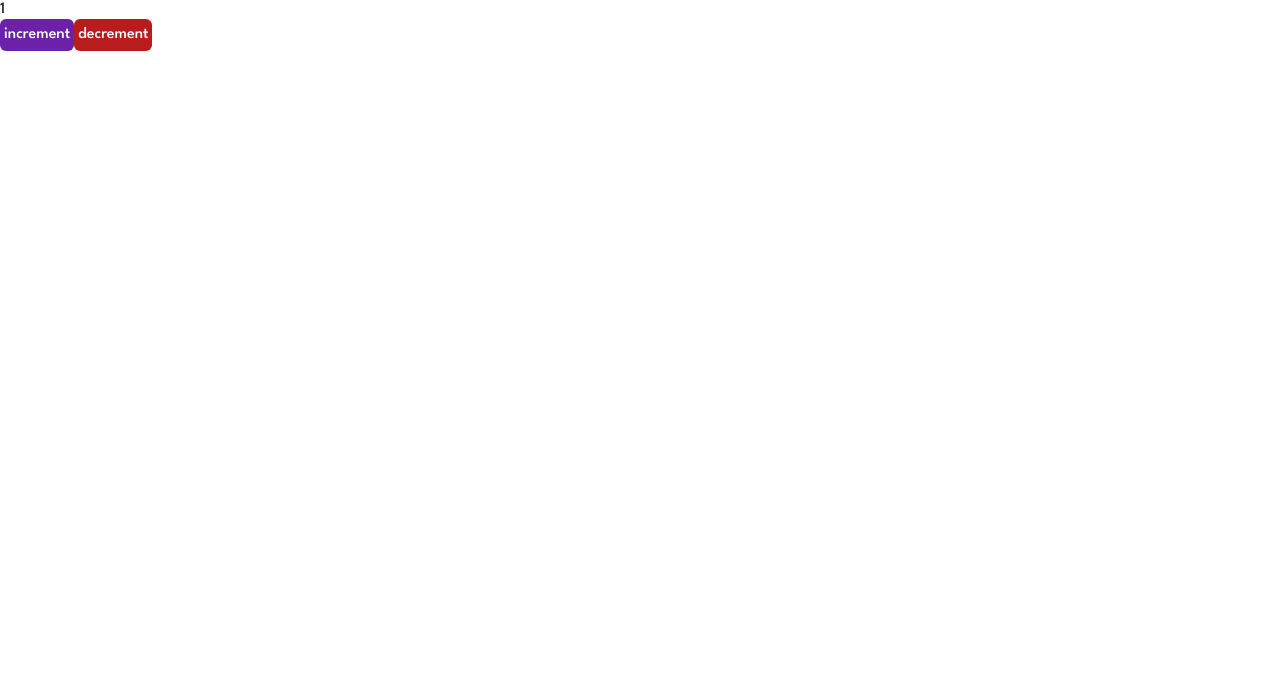
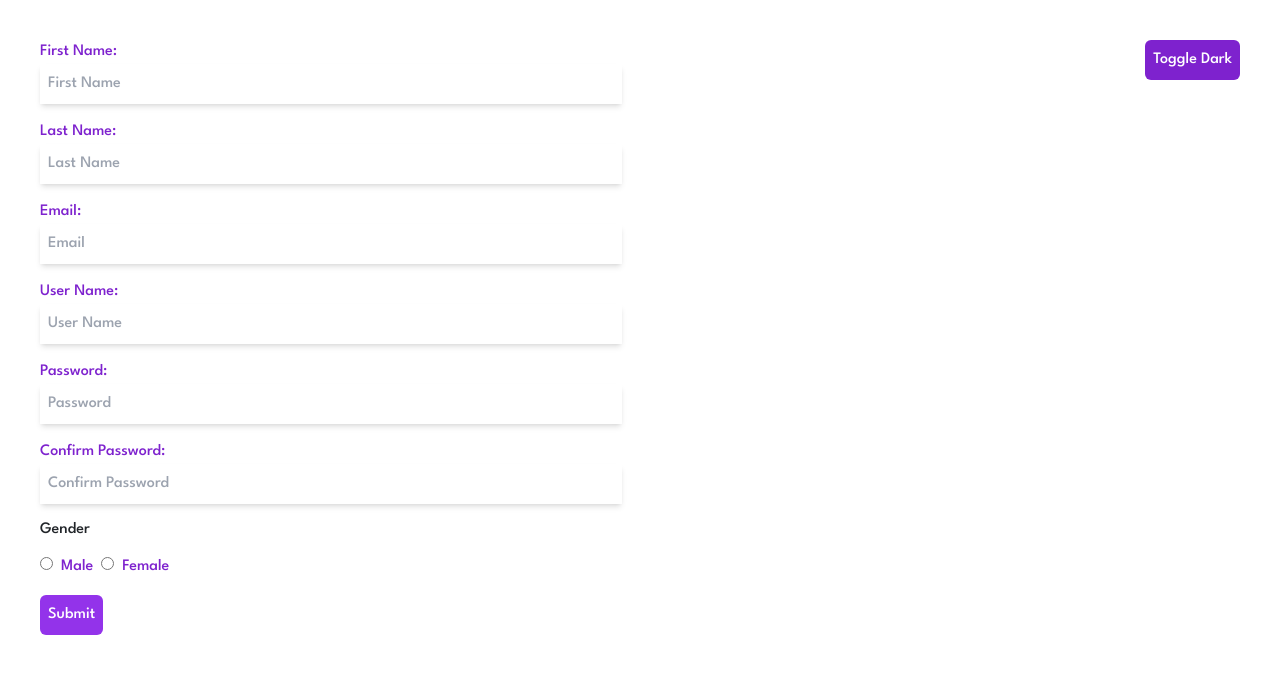
Before and after one commit to Mark-Alexis-Posadas/react-mini-practice, a React (Vite) app: page / in a window 1280 px wide. Shown: the top 674 px of the page. Built offline with nearby package versions, Linux system fonts and the light colour scheme.

Commit message:
added reducer form

```diff
--- a/src/App.jsx
+++ b/src/App.jsx
@@ -1,10 +1,49 @@
-import Root from "./components/Exercises/Context/Root";
+// import { useReducer } from "react";
+
+// const initialState = {
+//   isToggleOne: false,
+//   isToggleTwo: false,
+// };
+
+// const reducer = (state, action) => {
+//   switch (action.type) {
+//     case "TOGGLE":
+//       return { ...state, [action.payload]: !state[action.payload] };
+//     default:
+//       return state;
+//   }
+// };
+
+// export default function App() {
+//   const [toggle, dispatch] = useReducer(reducer, initialState);
+
+//   return (
+//     <div>
+//       <button
+//         onClick={() => dispatch({ type: "TOGGLE", payload: "isToggleOne" })}
+//       >
+//         Toggle one
+//       </button>
+//       <button
+//         onClick={() => dispatch({ type: "TOGGLE", payload: "isToggleTwo" })}
+//       >
+//         Toggle two
+//       </button>
+
+//       {toggle.isToggleOne && <div>Content one</div>}
+//       {toggle.isToggleTwo && <div>Content two</div>}
+//     </div>
+//   );
+// }
+
+import React from "react";
+import ReducerForm from "./components/Forms/ReducerForm";
 
 const App = () => {
   return (
-    <div>
-      <Root />
-    </div>
+    <>
+      <ReducerForm />
+    </>
   );
 };
 
--- /dev/null
+++ b/src/components/Forms/ReducerForm.jsx
@@ -0,0 +1,180 @@
+import React, { useReducer } from "react";
+
+const initialState = {
+  firstName: "",
+  lastName: "",
+  email: "",
+  userName: "",
+  password: "",
+  confirmPassword: "",
+  gender: "",
+  submittedData: null,
+  theme: false,
+};
+
+function reducer(state, action) {
+  switch (action.type) {
+    case "UPDATE_FIELD":
+      return {
+        ...state,
+        [action.field]: action.value,
+      };
+    case "SUBMIT_FORM":
+      return {
+        ...state,
+        submittedData: { ...state },
+      };
+    case "TOGGLE_THEME":
+      return { ...state, theme: !state.theme };
+    default:
+      return state;
+  }
+}
+
+export default function ReducerForm() {
+  const [state, dispatch] = useReducer(reducer, initialState);
+
+  const handleChange = (e) => {
+    const { name, value } = e.target;
+    dispatch({
+      type: "UPDATE_FIELD",
+      field: name,
+      value: value,
+    });
+  };
+
+  const handleTheme = () => {
+    dispatch({ type: "TOGGLE_THEME" });
+  };
+
+  const handleSubmit = (e) => {
+    e.preventDefault();
+    dispatch({ type: "SUBMIT_FORM" });
+  };
+
+  return (
+    <div
+      className={`min-h-screen grid grid-cols-2 gap-9 p-10 ${
+        state.theme ? "bg-black" : "bg-white"
+      }`}
+    >
+      <form onSubmit={handleSubmit}>
+        <div className="flex justify-center flex-col mb-3">
+          <label className="text-purple-700">First Name:</label>
+          <input
+            className="w-full p-2 bg-white shadow-md"
+            type="text"
+            name="firstName"
+            value={state.firstName}
+            onChange={handleChange}
+            placeholder="First Name"
+          />
+        </div>
+        <div className="flex justify-center flex-col mb-3">
+          <label className="text-purple-700">Last Name:</label>
+          <input
+            className="w-full p-2 bg-white shadow-md"
+            type="text"
+            name="lastName"
+            value={state.lastName}
+            onChange={handleChange}
+            placeholder="Last Name"
+          />
+        </div>
+        <div className="flex justify-center flex-col mb-3">
+          <label className="text-purple-700">Email:</label>
+          <input
+            className="w-full p-2 bg-white shadow-md"
+            type="email"
+            name="email"
+            value={state.email}
+            onChange={handleChange}
+            placeholder="Email"
+          />
+        </div>
+        <div className="flex justify-center flex-col mb-3">
+          <label className="text-purple-700">User Name:</label>
+          <input
+            className="w-full p-2 bg-white shadow-md"
+            type="text"
+            name="userName"
+            value={state.userName}
+            onChange={handleChange}
+            placeholder="User Name"
+          />
+        </div>
+        <div className="flex justify-center flex-col mb-3">
+          <label className="text-purple-700">Password:</label>
+          <input
+            className="w-full p-2 bg-white shadow-md"
+            type="password"
+            name="password"
+            value={state.password}
+            onChange={handleChange}
+            placeholder="Password"
+          />
+        </div>
+        <div className="flex justify-center flex-col mb-3">
+          <label className="text-purple-700">Confirm Password:</label>
+          <input
+            className="w-full p-2 bg-white shadow-md"
+            type="password"
+            name="confirmPassword"
+            value={state.confirmPassword}
+            onChange={handleChange}
+            placeholder="Confirm Password"
+          />
+        </div>
+        <div>
+          <h1>Gender</h1>
+          <ul className="flex item-center my-3">
+            <li className="flex-items-center mr-2">
+              <input
+                className="mr-2"
+                type="radio"
+                name="gender"
+                value="male"
+                onChange={handleChange}
+              />
+              <label className="text-purple-700">Male</label>
+            </li>
+            <li className="flex-items-center">
+              <input
+                className="mr-2"
+                type="radio"
+                name="gender"
+                value="female"
+                onChange={handleChange}
+              />
+              <label className="text-purple-700"> Female</label>
+            </li>
+          </ul>
+        </div>
+        <button className="text-white bg-purple-600 rounded p-2">Submit</button>
+      </form>
+      <div className="flex flex-col items-end">
+        <button
+          className="bg-purple-700 rounded p-2 text-white"
+          onClick={handleTheme}
+        >
+          {state.theme ? "Toggle Light" : "Toggle Dark"}
+        </button>
+        {state.submittedData && (
+          <ul className="w-full">
+            <li className="mb-3">
+              First Name: {state.submittedData.firstName}
+            </li>
+            <li className="mb-3">Last Name: {state.submittedData.lastName}</li>
+            <li className="mb-3">Email: {state.submittedData.email}</li>
+            <li className="mb-3">User Name: {state.submittedData.userName}</li>
+            <li className="mb-3">Password: {state.submittedData.password}</li>
+            <li className="mb-3">
+              Confirm Password: {state.submittedData.confirmPassword}
+            </li>
+            <li className="mb-3">Gender: {state.submittedData.gender}</li>
+          </ul>
+        )}
+      </div>
+    </div>
+  );
+}
```
